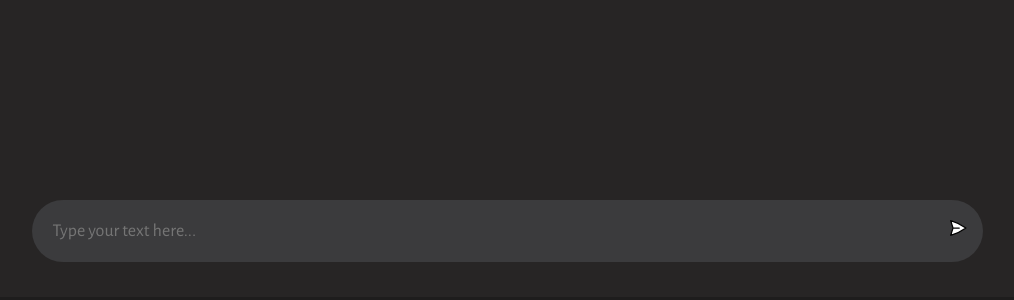
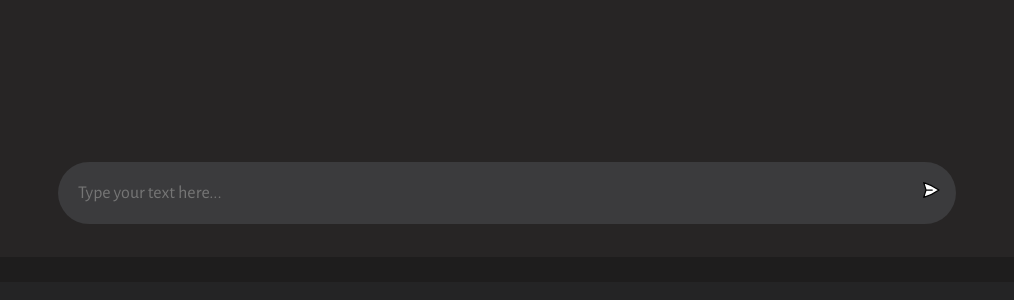
Before and after one commit to ConnorBroeder/AIHub-ChatGPT-UI, a website built with Vite: page client/index.html in a window 1280 px wide. Shown: the part 476-776 px from the top of the page, without its empty margins (144-1158 px from the left). Built offline with nearby package versions, Linux system fonts and the light colour scheme.

Commit message:
<Update from remote>

```diff
--- a/client/style.css
+++ b/client/style.css
@@ -21,6 +21,7 @@ body {
   align-items: center;
   justify-content: space-between;
   padding: 3%;
+  overflow: none;
 }
 
 ::-webkit-scrollbar {
@@ -50,10 +51,11 @@ body {
   flex: 1;
   display: flex;
   background-color: #1e1d1d;
-  width: 95%;
+  width: 90%;
   position: absolute;
-  height: 95%;
+  height: 90%;
   padding: 2%;
+  overflow: none;
   align-items: center;
   justify-content: center;
   border-radius: 40px;
```
